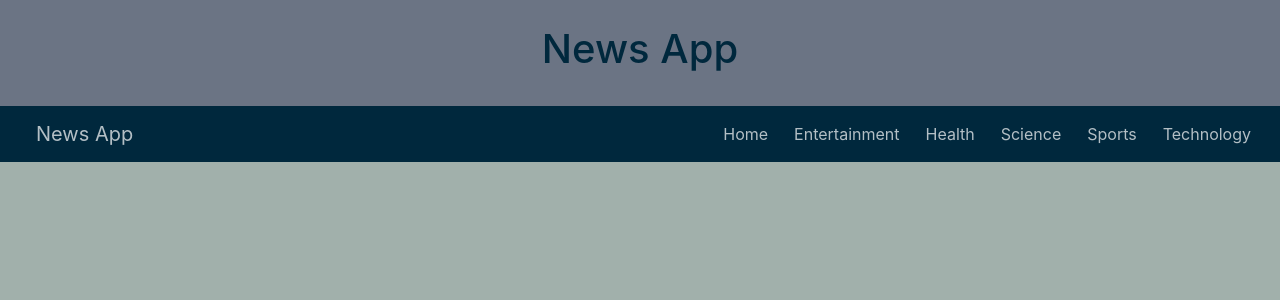
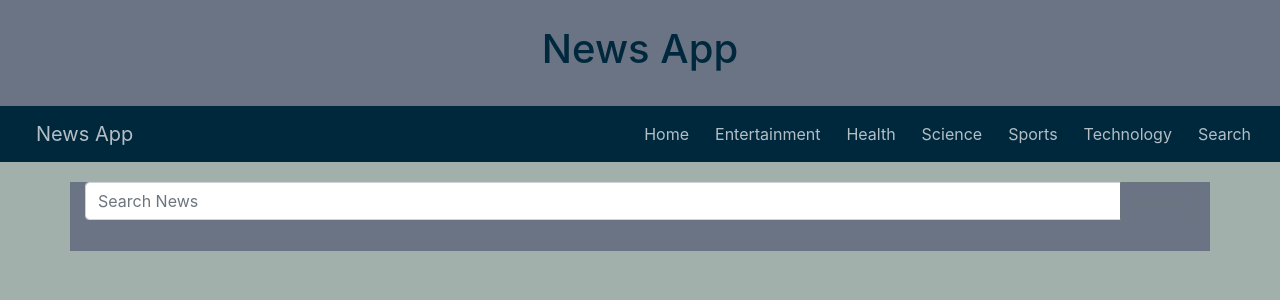
Before and after one commit to mateuszlubianka1993/news-app, a React (Create React App) app: page /search in a window 1280 px wide. Shown: the top 300 px of the page. Built offline with nearby package versions, Linux system fonts and the light colour scheme.

Commit message:
add SearchNews component

```diff
--- a/src/components/App.js
+++ b/src/components/App.js
@@ -8,6 +8,7 @@ import Science from './Science';
 import Sports from './Sports';
 import Technology from './Technology';
 import AppNav from './AppNav';
+import SearchNews from './SearchNews';
 
 
 class App extends React.Component {
@@ -24,6 +25,7 @@ class App extends React.Component {
             <Route path="/science" component={Science} />
             <Route path="/sports" component={Sports} />
             <Route path="/technology" component={Technology} />
+            <Route path="/search" component={SearchNews} />
           </div>
         </BrowserRouter>
       </div>
--- a/src/components/AppNav.js
+++ b/src/components/AppNav.js
@@ -33,6 +33,9 @@ class AppNav extends React.Component {
                         <Nav.Link >
                             <Link to="/technology" className="menu-items">Technology</Link>
                         </Nav.Link>
+                        <Nav.Link >
+                            <Link to="/search" className="menu-items">Search</Link>
+                        </Nav.Link>
                     </Nav>
                 </Navbar.Collapse>
             </Navbar>
--- /dev/null
+++ b/src/components/SearchNews.js
@@ -0,0 +1,25 @@
+import React from 'react';
+import {Button, Container, FormControl, InputGroup} from 'react-bootstrap';
+
+class SearchNews extends React.Component {
+    render() {
+        return(
+            <Container className="news-container">
+                <form>
+                <InputGroup className="mb-3">
+                    <FormControl
+                        placeholder="Search News"
+                        aria-label="Search News"
+                        aria-describedby="basic-addon2"
+                    />
+                    <InputGroup.Append>
+                        <Button variant="outline-secondary">Button</Button>
+                    </InputGroup.Append>
+                </InputGroup>
+                </form>
+            </Container>
+        );
+    };
+}
+
+export default SearchNews;
```
